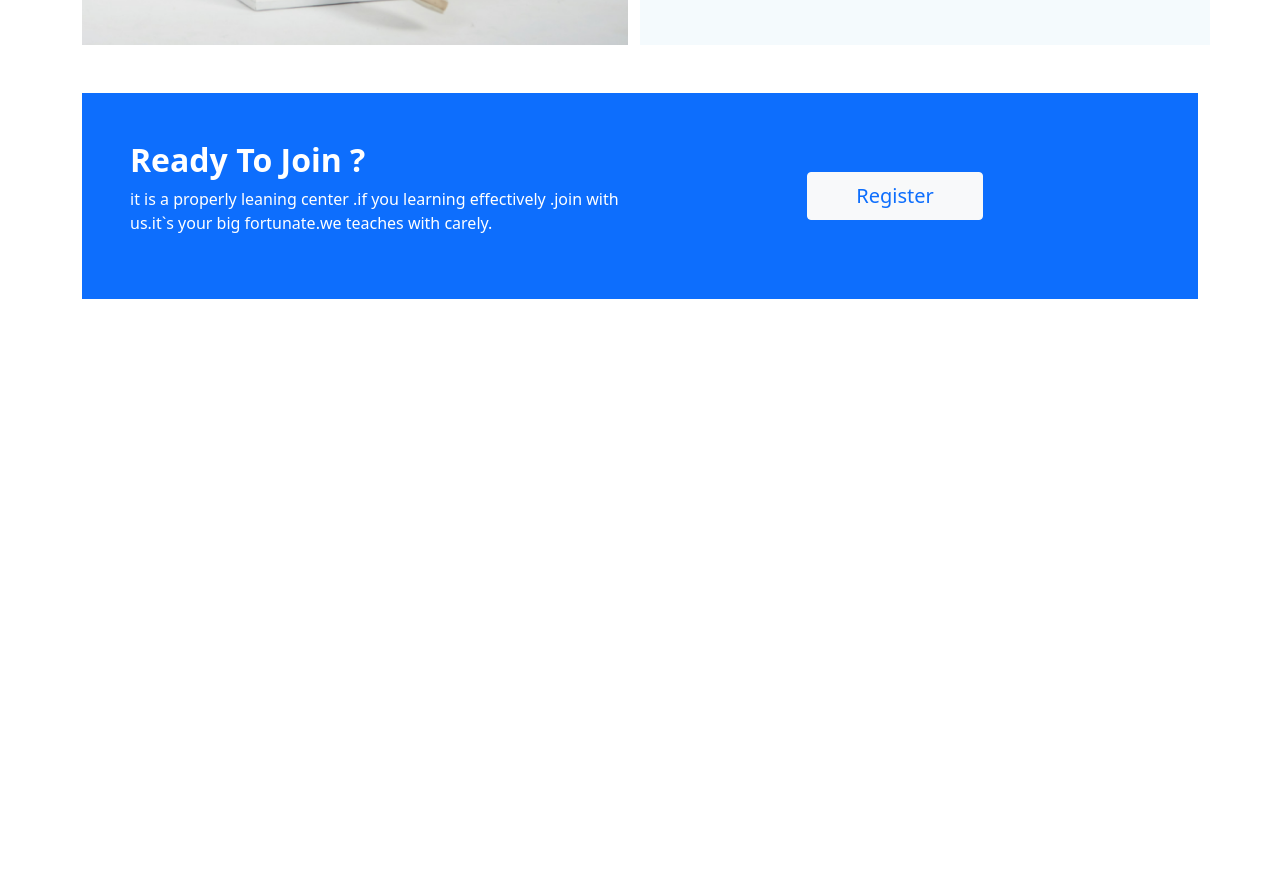
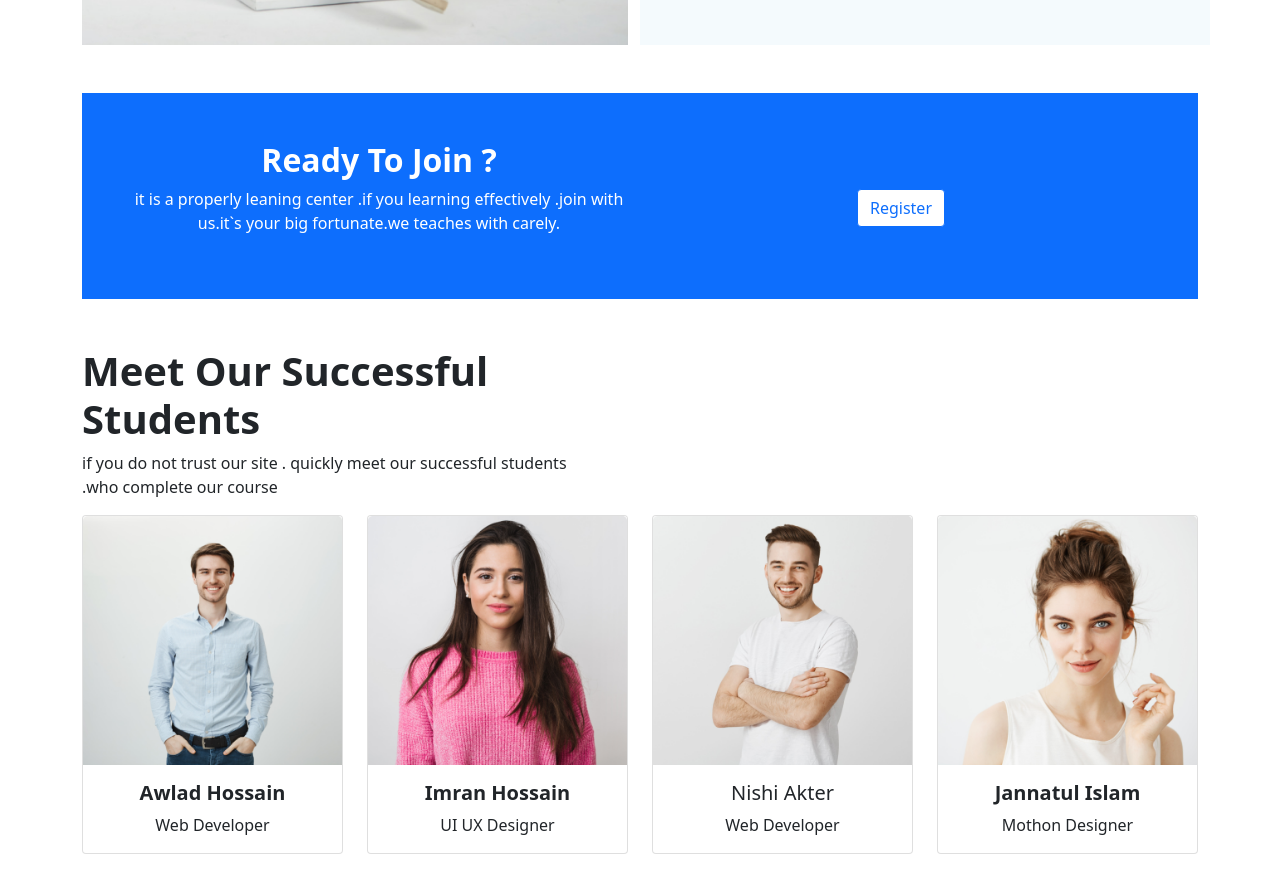
Before and after one commit to FFrajibraj779/Assignment-3, a plain HTML site: page index.html in a window 1280 px wide. Shown: the part 2647-3540 px from the top of the page. Before the commit the page ends 2946 px from the top, so only its background shows below. Drawn offline with nearby package versions, Linux system fonts and the light colour scheme.

Commit message:
students section design added

```diff
--- a/index.html
+++ b/index.html
@@ -370,19 +370,49 @@
 
 
                         <!-- join-section-design starts here  -->
-                                  <section class="join-section bg-primary p-5">
-                                     <div class=" d-lg-flex justify-content-center align-items-center  ">
-                                        <div class="w-50">
-                                            <h4 class="fw-bold fs-2 text-capitalize text-white">
+                                  <section class="join-section bg-primary p-5 mb-5">
+
+                                     <div class="row ">
+
+                                        <div class=" col-lg-6 text-center ">
+
+
+                                            <h4 class="fw-bold fs-2 text-capitalize text-white ">
                                                 ready to join ?
                                             </h4>
                                             <p class="text-white">it is a properly leaning center .if you   learning effectively .join with us.it`s your big fortunate.we teaches with carely.</p>
                                         </div>
-                                        <div class="w-50 text-center">
 
-                                            <button type="button" class="btn btn-outline-light bg-light text-primary py-2 fs-5 text-capitalize px-5">register</button>
+                                        <div class="   col-lg-6  text-center mt-lg-5  ">
 
-                                         </div>
+
+                               <!-- Button trigger modal -->
+<button type="button" class="btn btn-primary bg-white text-primary" data-bs-toggle="modal" data-bs-target="#exampleModal">
+  Register
+</button>
+
+<!-- Modal -->
+<div class="modal fade" id="exampleModal" tabindex="-1" aria-labelledby="exampleModalLabel" aria-hidden="true">
+  <div class="modal-dialog">
+    <div class="modal-content">
+      <div class="modal-header">
+        <h5 class="modal-title text-capitalize" id="exampleModalLabel">Register now</h5>
+        <button type="button" class="btn-close" data-bs-dismiss="modal" aria-label="Close"></button>
+      </div>
+      <div class="modal-body">
+       <form action="">
+         <label for="name">name</label>
+         <input type="text" placeholder="Enter your name">
+       </form>
+      </div>
+      <div class="modal-footer">
+        <button type="button" class="btn btn-secondary" data-bs-dismiss="modal">Close</button>
+        <button type="button" class="btn btn-primary">Save changes</button>
+      </div>
+    </div>
+  </div>
+</div>
+                                       </div>
                                      </div>
 
                                   </section>
@@ -395,7 +425,56 @@
 
                         <!-- join-section-design ends here  -->
 
+                                    <!-- students section desgin starts here  -->
+                                  <section class="students-section mb-5">
+                                    <h2 class="fs-1 fw-bold text-capitalize">meet our successful <br> students</h2>
+                                    <p>if you do not trust our site . quickly meet our successful students <br> .who complete our course</p>
 
+
+                                    <div class="row row-cols-1 row-cols-lg-4 row-cols-md-2 g-4">
+                                      <div class="col">
+                                        <div class="card h-100">
+                                          <img src="images/student/student-1.png" class="card-img-top" alt="...">
+                                          <div class="card-body">
+                                            <h5 class="card-title text-capitalize text-center fw-bold">awlad   hossain</h5>
+                                            <p class="card-text text-center text-capitalize"> web developer</p>
+                                          </div>
+                                        </div>
+                                      </div>
+                                      <div class="col">
+                                        <div class="card h-100">
+                                          <img src="images/student/student-2.png" class="card-img-top" alt="...">
+                                          <div class="card-body">
+                                            <h5 class="card-title text-capitalize text-center fw-bold">imran hossain</h5>
+                                            <p class="card-text text-center text-capitalize">   UI UX designer</p>
+                                          </div>
+                                        </div>
+                                      </div>
+                                      <div class="col">
+                                        <div class="card h-100">
+                                          <img src="images/student/student-3.png" class="card-img-top" alt="...">
+                                          <div class="card-body">
+                                            <h5 class="card-title text-capitalize text-center">   nishi akter  </h5>
+                                            <p class="card-text text-center text-capitalize">      web developer  </p>
+                                          </div>
+                                        </div>
+                                      </div>
+                                      <div class="col">
+                                        <div class="card h-100">
+                                          <img src="images/student/student-4.png" class="card-img-top" alt="...">
+                                          <div class="card-body">
+                                            <h5 class="card-title text-capitalize text-center fw-bold">   jannatul islam</h5>
+                                            <p class="card-text text-center text-capitalize">    mothon designer</p>
+                                          </div>
+                                        </div>
+                                      </div>
+
+
+
+                                    </div>
+                                  </section>
+
+                                    <!-- students section desgin ends here  -->
 
 
 
```
Also changed, not shown: style.css (line endings or trailing spaces).
